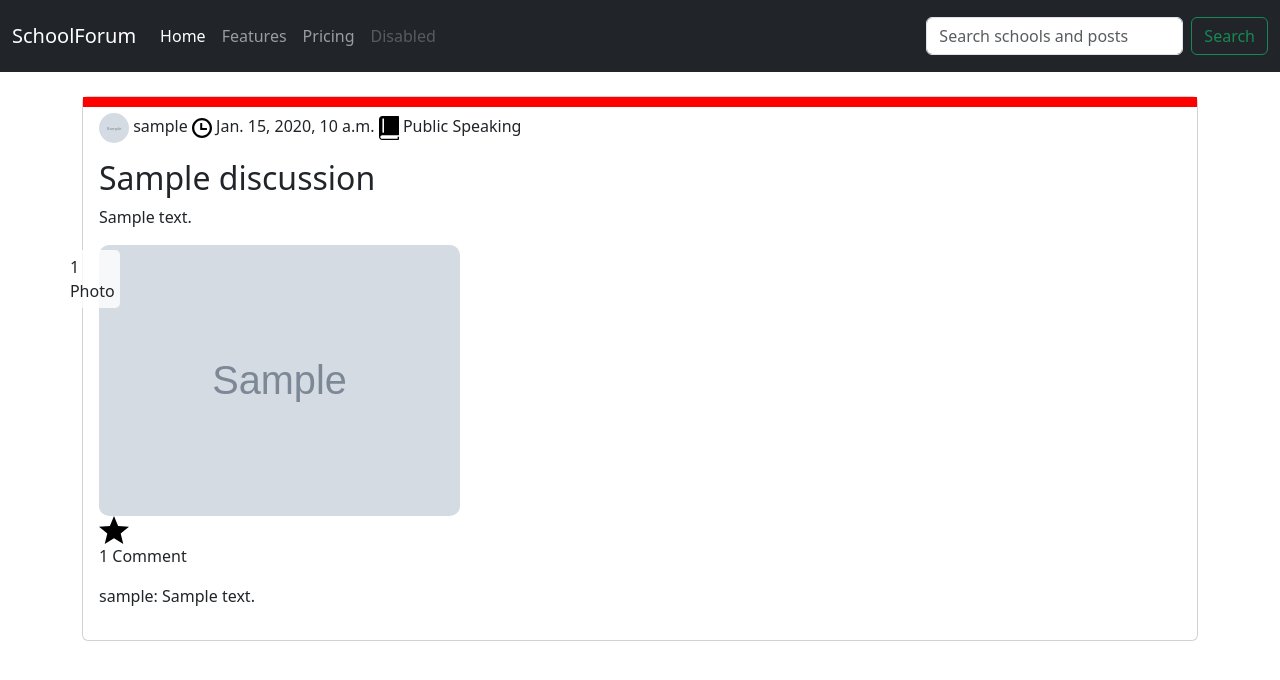
After one commit to Pawelgit1234/schoolforum, a Django app: page /discussion/1 in a window 1280 px wide. The commit adds this page. Shown: the top 680 px of the page. Run offline with Django 5.2, Linux system fonts and the light colour scheme; tables that the repository leaves empty hold one stand-in row (values such as "Sample post"); grey boxes marked "Sample" are stand-in pictures.

Commit message:
discussion detail

```diff
--- a/schoolforum/schools/models.py
+++ b/schoolforum/schools/models.py
@@ -161,6 +161,7 @@ class Comment(models.Model):
     ratings = models.ManyToManyField(Rating, related_name='comment_ratings', blank=True)
     content = models.TextField("Content", max_length=1000)
     photos = models.ManyToManyField(Image, related_name='comment_photos', blank=True)
+    parent = models.ForeignKey('self', null=True, blank=True, on_delete=models.CASCADE, related_name='replies')
 
     class Meta:
         db_table = "comments"
--- a/schoolforum/schools/urls.py
+++ b/schoolforum/schools/urls.py
@@ -3,9 +3,11 @@ from django.urls import path
 from . import views
 
 urlpatterns = [
+    path('search/', views.search, name='search'),
     path('', views.home, name='home'),
     path('load_more_schools/', views.load_more_schools, name='load_more_schools'),
-    path('search/', views.search, name='search'),
     path('school/<slug:slug>', views.school, name='school'),
-    path('load_more_discussions/<slug:slug>', views.load_more_discussions, name='load_more_discussions')
+    path('load_more_discussions/<slug:slug>', views.load_more_discussions, name='load_more_discussions'),
+    path('discussion/<int:id>', views.discussion, name='discussion'),
+    path('load_more_comments/<int:id>', views.load_more_comments, name='load_more_comments'),
 ]
--- a/schoolforum/schools/views.py
+++ b/schoolforum/schools/views.py
@@ -1,5 +1,7 @@
 from django.shortcuts import render, get_object_or_404
 from django.http import JsonResponse
+from django.contrib.auth.decorators import login_required
+from django.views.decorators.http import require_POST, require_GET
 
 from .models import School, Discussion
 
@@ -56,6 +58,7 @@ def load_more_discussions(request, slug):
 			'rating': overall_rating,
 			'comments_count': comments_count,
 			'title': d.title,
+			'id': d.id,
 		}
 
 		serialized_discussions.append(serialized_discussion)
@@ -73,4 +76,25 @@ def search(request):
 		'query': query,
 	}
 
-	return render(request, 'search_results.html', context)
+	return render(request, 'schools/search_results.html', context)
+
+
+def discussion(request, id):
+	dis = get_object_or_404(Discussion, id=id)
+	return render(request, "schools/discussion.html", {"discussion": dis})
+
+
+@require_POST
+@login_required
+def change_discussion_rating(request, slug):
+	pass
+
+
+@require_POST
+@login_required
+def change_comment_rating(request, id):
+	pass
+
+
+def load_more_comments(request, id):
+	return None
--- /dev/null
+++ b/schoolforum/static/css/discussion.css
@@ -0,0 +1,8 @@
+.closed-indicator {
+        position: absolute;
+        top: 0;
+        left: 0;
+        width: 100%;
+        height: 10px;
+        background-color: red;
+    }
--- a/schoolforum/static/css/index.css
+++ b/schoolforum/static/css/index.css
@@ -7,3 +7,12 @@
 {
     color: gray
 }
+
+.photo-count {
+    position: absolute;
+    top: 5px;
+    right: 340px;
+    background-color: rgba(255, 255, 255, 0.8);
+    padding: 5px;
+    border-radius: 5px;
+}
--- /dev/null
+++ b/schoolforum/static/js/discussion.js
@@ -0,0 +1,3 @@
+function change_discussion_rating()
+{
+}
--- a/schoolforum/static/js/index.js
+++ b/schoolforum/static/js/index.js
@@ -23,3 +23,66 @@ function getCookie(name) {
     return cookieValue;
 }
 const csrftoken = getCookie('csrftoken');
+
+
+document.addEventListener('DOMContentLoaded', function () {
+    const copyableTexts = document.querySelectorAll('.copyable');
+    copyableTexts.forEach(function (element) {
+        element.addEventListener('click', function () {
+            const textToCopy = this.getAttribute('data-text');
+            const tempInput = document.createElement('input');
+            tempInput.value = textToCopy;
+            document.body.appendChild(tempInput);
+            tempInput.select();
+            document.execCommand('copy');
+            document.body.removeChild(tempInput);
+            const copiedAlert = document.createElement('div');
+            copiedAlert.className = 'copied-alert';
+            copiedAlert.textContent = 'Copied to clipboard: ' + textToCopy;
+            document.body.appendChild(copiedAlert);
+            copiedAlert.style.position = 'fixed';
+            copiedAlert.style.top = '50%';
+            copiedAlert.style.left = '50%';
+            copiedAlert.style.transform = 'translate(-50%, -50%)';
+            setTimeout(function () {
+                document.body.removeChild(copiedAlert);
+            }, 1000);
+        });
+    });
+
+    const overlay = document.getElementById('overlay');
+    overlay.style.display = 'none';
+
+    overlay.addEventListener('click', function (event) {
+        if (event.target === this) {
+            hideGallery();
+        }
+    });
+});
+
+let currentIndex = 0;
+
+function showGallery() {
+    const overlay = document.getElementById('overlay');
+    overlay.style.display = 'flex';
+}
+
+function hideGallery() {
+    const overlay = document.getElementById('overlay');
+    overlay.style.display = 'none';
+}
+
+function imgForward() {
+    currentIndex = (currentIndex + 1) % images.length;
+    updateImage();
+}
+
+function imgBack() {
+    currentIndex = (currentIndex - 1 + images.length) % images.length;
+    updateImage();
+}
+
+function updateImage() {
+    const galleryImage = document.getElementById('galleryImage');
+    galleryImage.src = images[currentIndex];
+}
--- /dev/null
+++ b/schoolforum/templates/schools/discussion.html
@@ -0,0 +1,74 @@
+{% extends "base.html" %}
+{% load static %}
+
+{% block js %}
+<script src="{% static 'js/discussion.js' %}"></script>
+{% endblock %}
+
+{% block css %}
+<link href="{% static 'css/discussion.css' %}" rel="stylesheet">
+{% endblock %}
+
+{% block content %}
+<div class="container mt-4">
+    <div class="row">
+        <div class="col-md-12">
+            <div class="card {% if discussion.is_closed %}closed-discussion{% endif %}">
+                <div class="card-body">
+                     <p class="card-text">
+                        <img src="{{ discussion.user.profile.avatar.url }}" alt="Avatar" width="30" height="30" style="border-radius: 50%;">
+                        {{ discussion.user.username }}
+                         <img src="{% static 'img/clock.svg' %}" width="20">
+                        <span>{{ discussion.created_at }}</span>
+                         <img src="{% static 'img/book.svg' %}" width="20">
+                        <span>{{ discussion.get_lesson_type_display }}</span>
+                    </p>
+                    <h2 class="card-title">{{ discussion.title }}</h2>
+                    <p class="card-text">{{ discussion.content }}</p>
+                    {% if discussion.photos.count != 0 %}
+                        <div class="col-md-4" style="position: relative;" onclick="showGallery()">
+                            <img src="{{ discussion.photos.first.image.url }}" class="img-fluid" style="border-radius: 10px;" alt="School Photo">
+                            <span class="photo-count">{{ discussion.photos.count }} Photo{% if discussion.photos.count > 1 %}s{% endif %}</span>
+                        </div>
+                    {% endif %}
+
+                    {% if discussion %}
+                        <img src="{% static 'img/star_full.svg' %}" width="30" class="star-rating star-full">
+                    {% else %}
+                        <img src="{% static 'img/star_empty.svg' %}" width="30" class="star-rating star-empty">
+                    {% endif %}
+
+                    <p>{{ discussion.discussion_comments.all.count }} Comment{% if discussion.discussion_comments.all.count > 1 %}s{% endif %}</p>
+                    <div class="discussion-comments">
+                        {% for comment in discussion.discussion_comments.all %}
+                        <div class="comment">
+                            <p>{{ comment.user.username }}: {{ comment.content }}</p>
+                        </div>
+                        {% endfor %}
+                    </div>
+                </div>
+                {% if discussion.is_closed %}
+                <div class="closed-indicator"></div>
+                {% endif %}
+            </div>
+        </div>
+    </div>
+</div>
+
+<div id="overlay" style="position: fixed; top: 0; left: 0; width: 100%; height: 100%; background-color: rgba(0, 0, 0, 0.5); display: none;">
+    <span id="prevButton" style="position: absolute; top: 50%; left: 10px; transform: translateY(-50%); cursor: pointer; color: white; font-size: 32px;" onclick="imgBack()">&lt;</span>
+    <img id="galleryImage" src="{{ discussion.photos.first.image.url }}" style="max-width: calc(100% - 60px); max-height: 100%; margin: auto; display: block;">
+    <span id="nextButton" style="position: absolute; top: 50%; right: 10px; transform: translateY(-50%); cursor: pointer; color: white; font-size: 32px;" onclick="imgForward()">&gt;</span>
+</div>
+
+<script>
+    let url = '{% url "load_more_comments" discussion.id %}' + '?offset=';
+
+    const images = [
+        {% for photo in discussion.photos.all %}
+            "{{ photo.image.url }}",
+        {% endfor %}
+    ];
+</script>
+
+{% endblock %}
--- a/schoolforum/templates/schools/school.html
+++ b/schoolforum/templates/schools/school.html
@@ -26,7 +26,7 @@
                     <p class="card-text"><img src="{% static 'img/website.svg' %}" width="30"> <a href="{{ school.website }}" class="no-underline">{{ school.website }}</a></p>
                     <p class="card-text"><img src="{% static 'img/school.svg' %}" width="30"> {{ school.get_education_level_display }}</p>
                     <p class="card-text"><img src="{% static 'img/calender.svg' %}" width="30"> {{ school.foundation_date }}</p>
-                    {% if school.photos %}
+                    {% if school.photos.count != 0  %}
                         <div class="col-md-4" style="position: relative;" onclick="showGallery()">
                             <img src="{{ school.photos.first.image.url }}" class="img-fluid" style="border-radius: 10px;" alt="School Photo">
                             <span class="photo-count">{{ school.photos.count }} Photo{% if school.photos.count > 1 %}s{% endif %}</span>
@@ -57,7 +57,7 @@
                         <img src="{% static 'img/comment.svg' %}" width="20">
                         {{ discussion.discussion_comments.all.count }}
                     </p>
-                    <h2 class="card-title">{{ discussion.title }}</h2>
+                    <a href="{% url 'discussion' discussion.id %}" class="no-underline"><h2 class="card-title">{{ discussion.title }}</h2></a>
                 </div>
                 {% if discussion.is_closed %}
                 <div class="closed-indicator"></div>
```
Also changed, not shown: schoolforum/static/css/school.css (+0 -9 lines), schoolforum/static/js/school.js (+1 -63 lines), schoolforum/templates/schools/search_results.html (added, +33 -0 lines).
